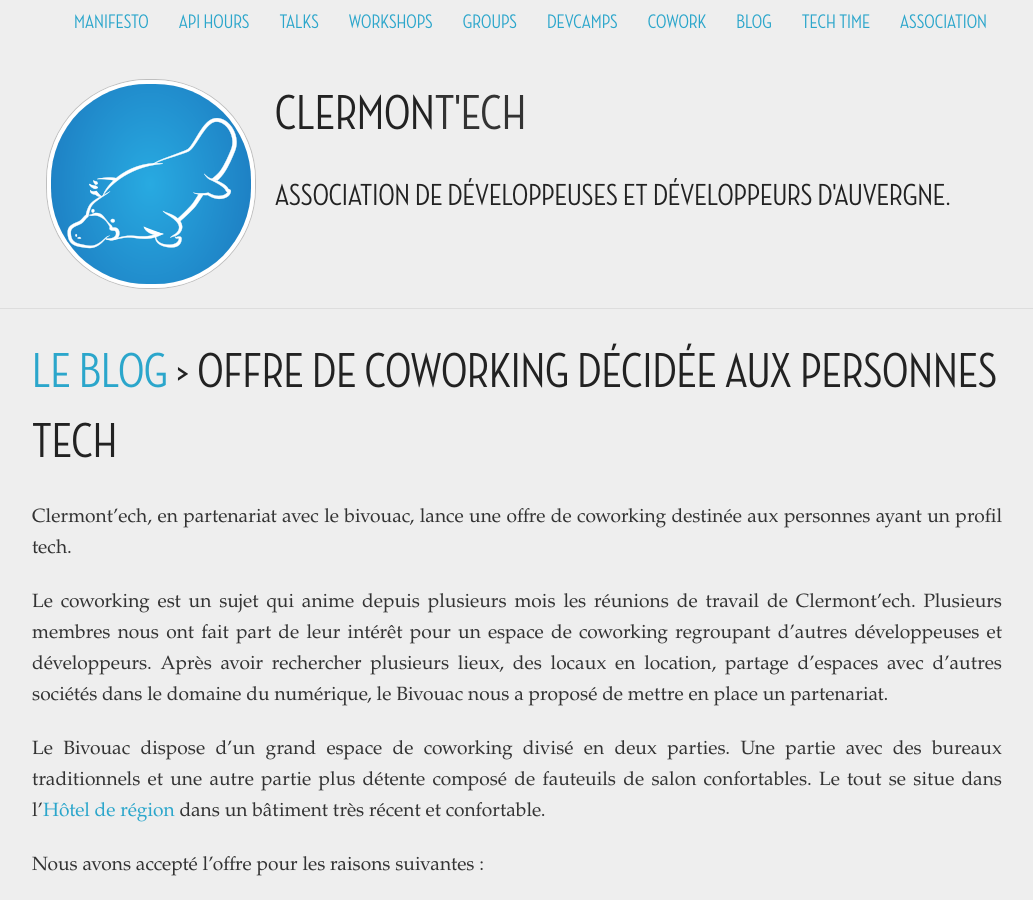
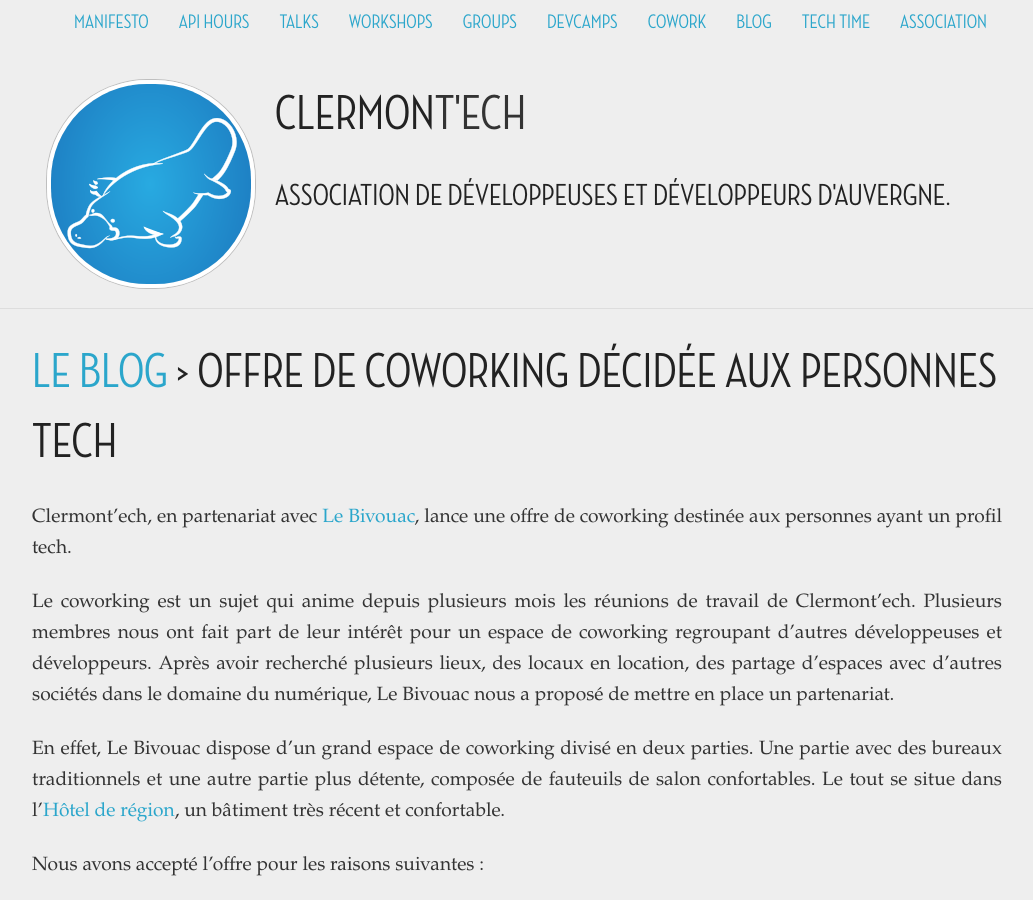
Before and after one commit to clermontech/clermontech.github.com, a Jekyll site: the page built from _posts/2018-09-09-offre-coworking.md, in a window 1280 px wide and 900 px high. Shown: the whole window, without its empty margins (123-1156 px from the left). Built offline with Jekyll 4.4.1, drawn with Linux system fonts in a browser that asks for light colours.

Commit message:
quelques modifications

```diff
--- a/_posts/2018-09-09-offre-coworking.md
+++ b/_posts/2018-09-09-offre-coworking.md
@@ -5,12 +5,12 @@
 title: Offre de coworking décidée aux personnes tech
 ---
 
-Clermont'ech, en partenariat avec le bivouac, lance une offre de coworking destinée aux personnes ayant un profil tech.
+Clermont'ech, en partenariat avec [Le Bivouac](http://www.lebivouac.com/), lance une offre de coworking destinée aux personnes ayant un profil tech.
 
 Le coworking est un sujet qui anime depuis plusieurs mois les réunions de travail de Clermont'ech. Plusieurs membres nous ont fait part de leur intérêt pour un espace de coworking regroupant d'autres développeuses et développeurs.
-Après avoir rechercher plusieurs lieux, des locaux en location, partage d'espaces avec d'autres sociétés dans le domaine du numérique, le Bivouac nous a proposé de mettre en place un partenariat.
+Après avoir recherché plusieurs lieux, des locaux en location, des partage d'espaces avec d'autres sociétés dans le domaine du numérique, Le Bivouac nous a proposé de mettre en place un partenariat.
 
-Le Bivouac dispose d'un grand espace de coworking divisé en deux parties. Une partie avec des bureaux traditionnels et une autre partie plus détente composé de fauteuils de salon confortables. Le tout se situe dans l'[Hôtel de région](https://osm.org/go/0AkOKx_14--) dans un bâtiment très récent et confortable.
+En effet, Le Bivouac dispose d'un grand espace de coworking divisé en deux parties. Une partie avec des bureaux traditionnels et une autre partie plus détente, composée de fauteuils de salon confortables. Le tout se situe dans l'[Hôtel de région](https://osm.org/go/0AkOKx_14--), un bâtiment très récent et confortable.
 
 Nous avons accepté l'offre pour les raisons suivantes :
 
```
